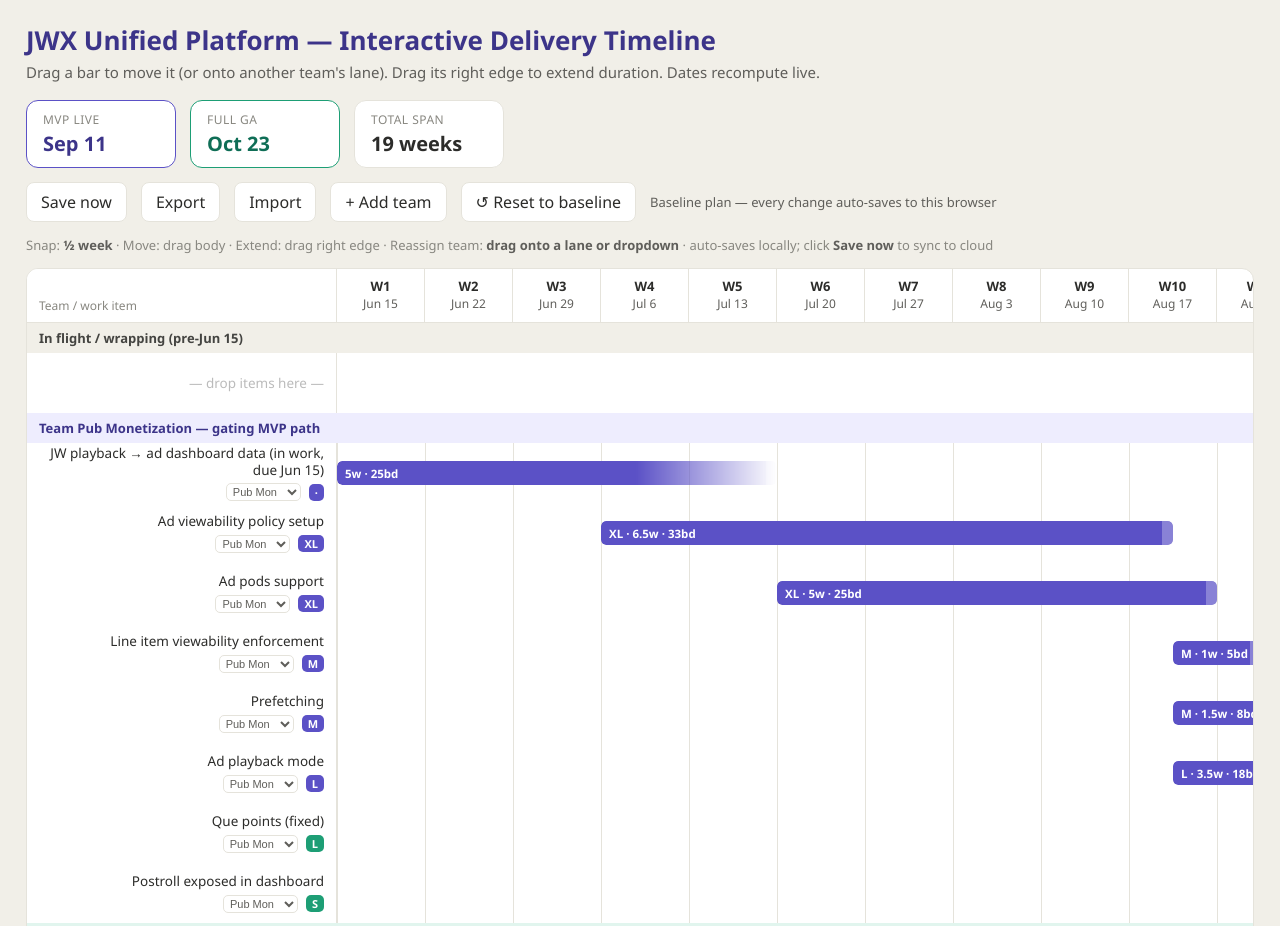
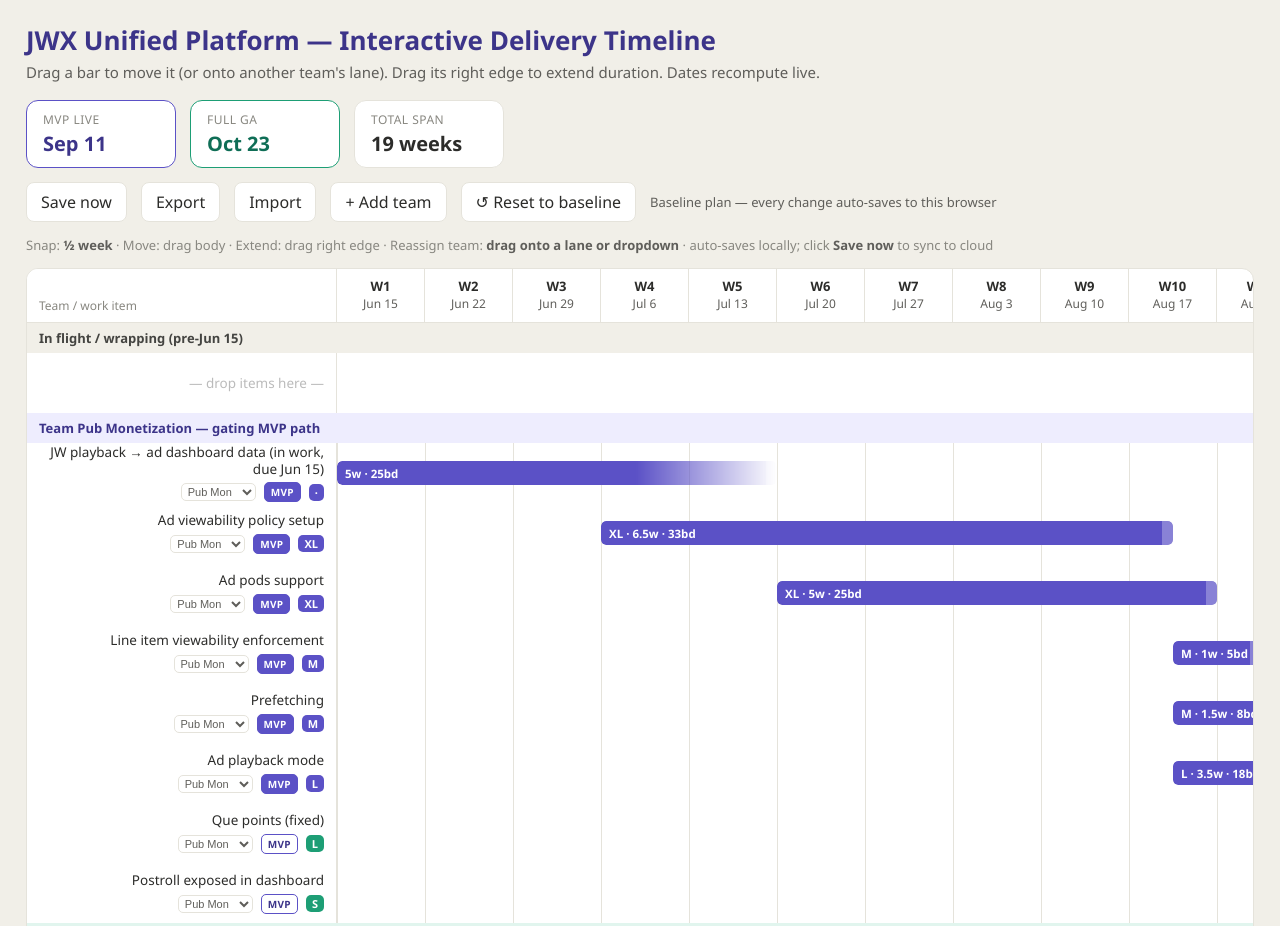
Before and after one commit to ionut2/jwx-delivery-timeline, a website: page index.html in a window 1280 px wide. Shown: the top 926 px of the page. Drawn offline with Linux system fonts and the light colour scheme.

Commit message:
feat: per-item MVP scope toggle

```diff
--- a/index.html
+++ b/index.html
@@ -90,6 +90,9 @@
   .tsel{font-size:11px;border:1px solid var(--line);border-radius:5px;padding:1px 2px;
     color:var(--mut);background:var(--bg);max-width:78px;flex:0 0 auto;cursor:pointer;}
   .tsel:hover{border-color:var(--mut);}
+  .mvpbtn{font-size:10px;font-weight:700;letter-spacing:.03em;border-radius:5px;padding:2px 6px;
+    border:1px solid var(--mvp);background:var(--bg);color:var(--mvp-d);cursor:pointer;flex:0 0 auto;}
+  .mvpbtn.on{background:var(--mvp);color:#fff;}
   .lrm{margin-left:auto;cursor:pointer;color:#A32D2D;font-weight:600;font-size:12px;border:none;background:transparent;padding:0 4px;flex:0 0 auto;}
   .lrm:hover{color:#791F1F;}
   .lhead .gut .lname{overflow:hidden;text-overflow:ellipsis;white-space:nowrap;}
@@ -178,6 +181,8 @@ function removeTeam(id){
   LANES=LANES.filter(l=>l.team!==id); saveTeams(); render(); setStatus('Team removed',true);
   markDirty();
 }
+function toggleScope(id){const t=tasks.find(x=>x.id===id);if(!t)return;
+  t.scope=t.scope==='MVP'?'GA':'MVP';render();save();}
 const SCOPE={MVP:{bg:'#5B51C6'},GA:{bg:'#1D9E75'}};
 const BASELINE=[
   {id:'jwdata', name:'JW playback → ad dashboard data (in work, due Jun 15)', team:'pubmon', s:0, dur:5, size:'—', scope:'MVP', status:'in-dev'},
@@ -398,6 +403,12 @@ function render(){
       sel.addEventListener('change',()=>{t.team=sel.value;render();save();});
       sel.addEventListener('pointerdown',e=>e.stopPropagation());
       ctl.appendChild(sel);
+      const mb=document.createElement('button');mb.className='mvpbtn'+(t.scope==='MVP'?' on':'');
+      mb.dataset.id=t.id;mb.textContent='MVP';
+      mb.title=t.scope==='MVP'?'In MVP scope — click to move to GA':'GA scope — click to add to MVP';
+      mb.addEventListener('click',()=>toggleScope(t.id));
+      mb.addEventListener('pointerdown',e=>e.stopPropagation());
+      ctl.appendChild(mb);
       const bd=document.createElement('span');bd.className='badge';
       bd.style.background=SCOPE[t.scope].bg;bd.style.color='#fff';
       bd.textContent=t.size!=='—'?t.size:'·';
```
Also changed, not shown: tests/timeline.spec.js (+44 -0 lines).
